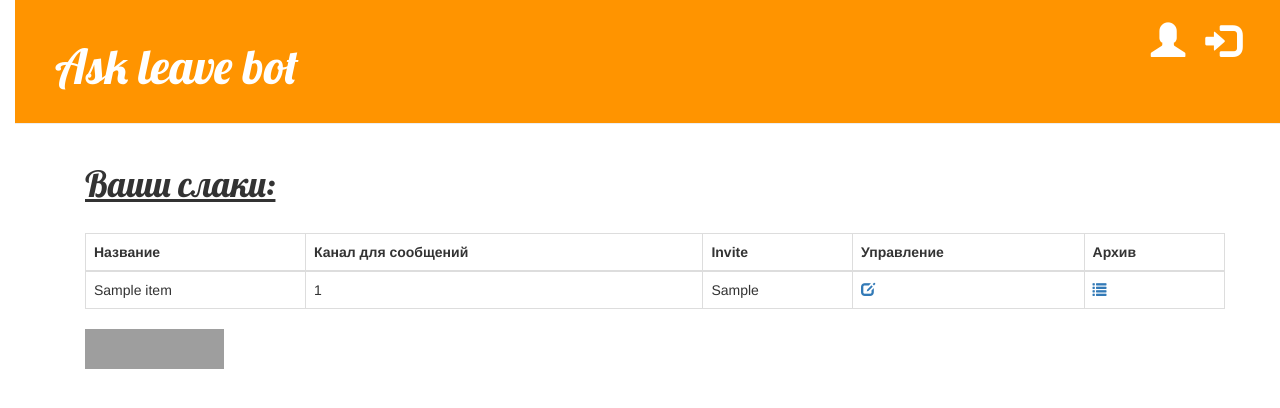
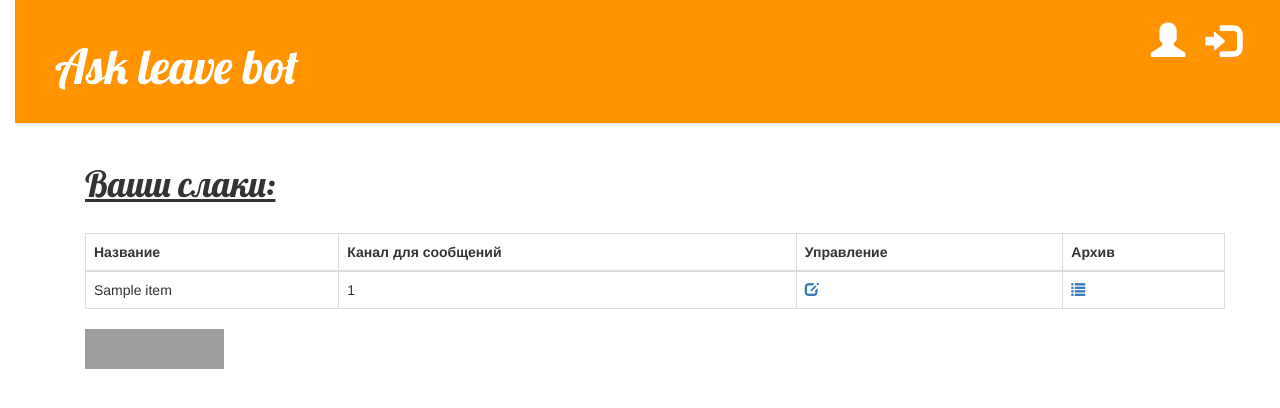
Before and after one commit to Denni-SH/slackbot, a Django app: template slack-django-tutorial/slackbot/templates/slackbot/index.html in a window 1280 px wide. Shown: the top 408 px of the page. Run offline with Django 3.2, Linux system fonts and the light colour scheme; the template is opened without the code that fills it: most values are stand-ins (such as "Sample title", 1, 10 or a date in 2020); some libraries are stand-ins or nearby versions; grey boxes are pictures that could not be loaded.

Commit message:
minor fix

```diff
--- a/slack-django-tutorial/slackbot/templates/slackbot/index.html
+++ b/slack-django-tutorial/slackbot/templates/slackbot/index.html
@@ -11,7 +11,6 @@
       <tr>
         <th>Название</th>
         <th>Канал для сообщений</th>
-        <th>Invite</th>
         <th>Управление</th>
         <th>Архив</th>
       </tr>
@@ -21,7 +20,6 @@
       <tr>
         <td>{{item.name}}</td>
         <td>{{item.channel_id}}</td>
-        <td>{{item.bot_access_token}}</td>
         <td>
 			<a href="{% url 'Settings' slug=item.team_id %}">
 				<span class="glyphicon glyphicon-edit"></span>
```
